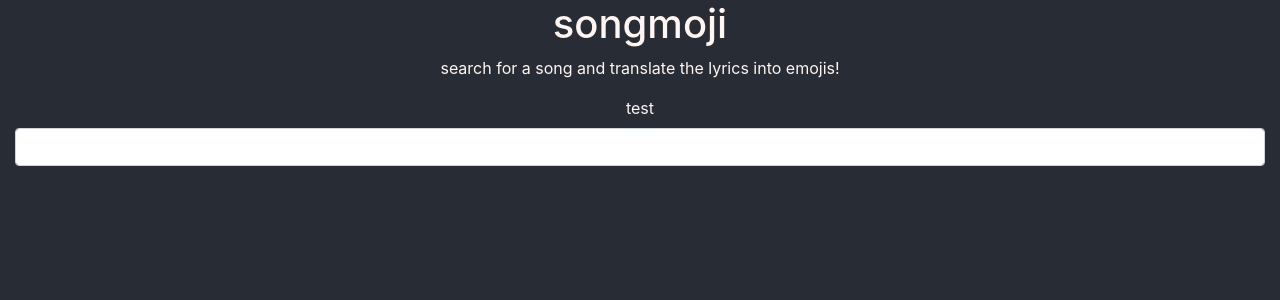
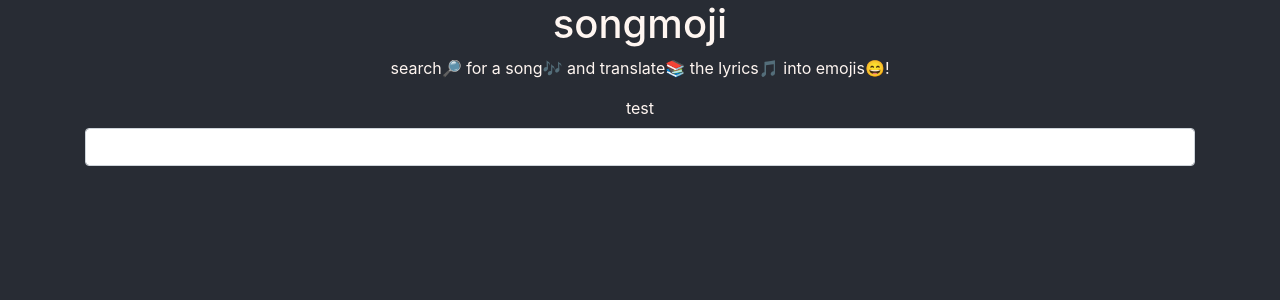
Before and after one commit to sdkevorkian/songmoji, a React (Create React App) app in the folder client/: page / in a window 1280 px wide. Shown: the top 300 px of the page. Built offline with nearby package versions, Linux system fonts and the light colour scheme; no server answers.

Commit message:
one more emoji and shrink width

```diff
--- a/client/src/App.js
+++ b/client/src/App.js
@@ -21,11 +21,11 @@ class App extends Component {
     }
     render() {
         return (
-            <div className="App container-fluid">
+            <div className="App container">
             <h1 class="title">
                 songmoji
             </h1>
-            <p>search for a song and translate the lyrics into emojis!</p>
+            <p>search🔎 for a song🎶 and translate📚 the lyrics🎵 into emojis😄!</p>
             <SongSearchBoxes/>
             {/*<p className="App-intro">{this.state.response}</p>*/}
             </div>
```
